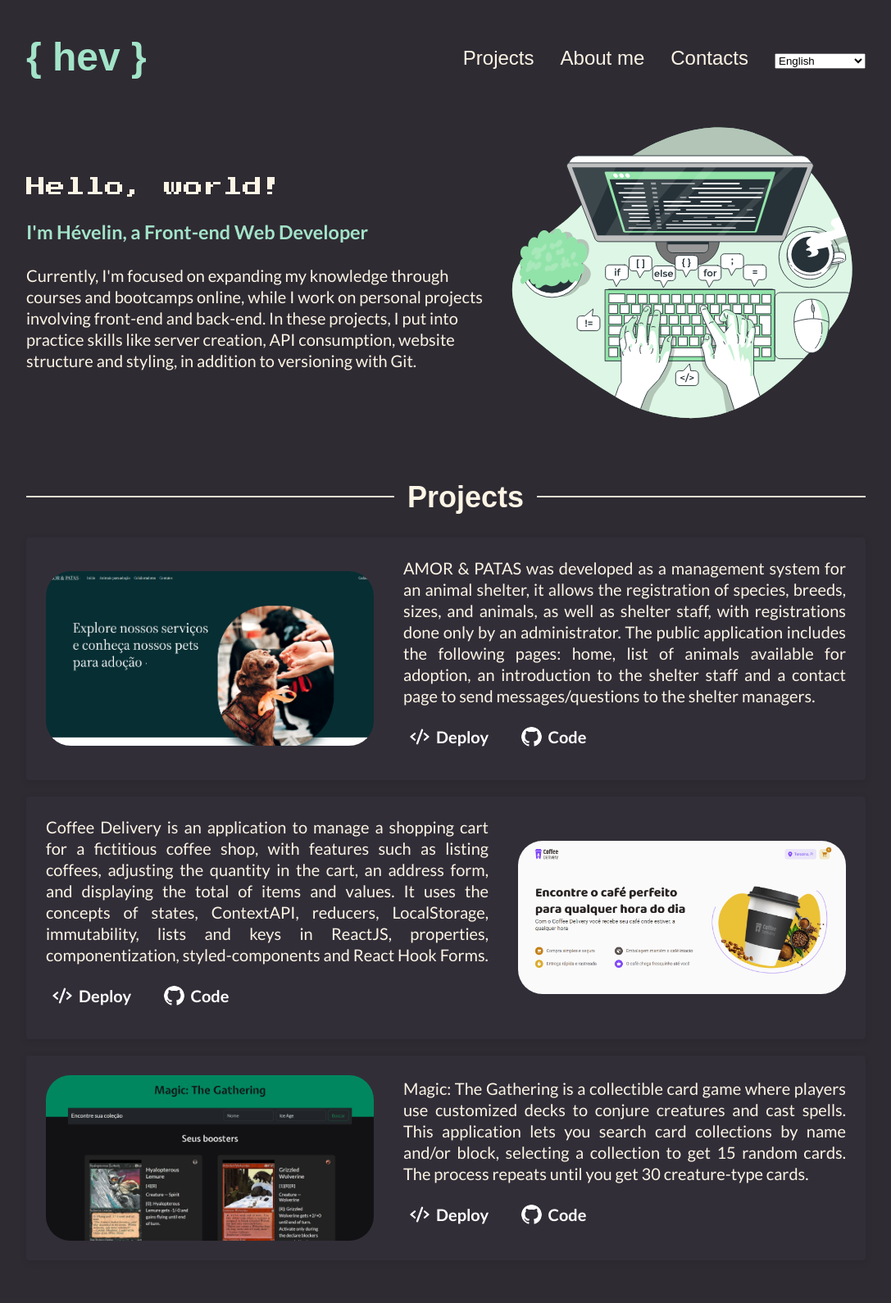
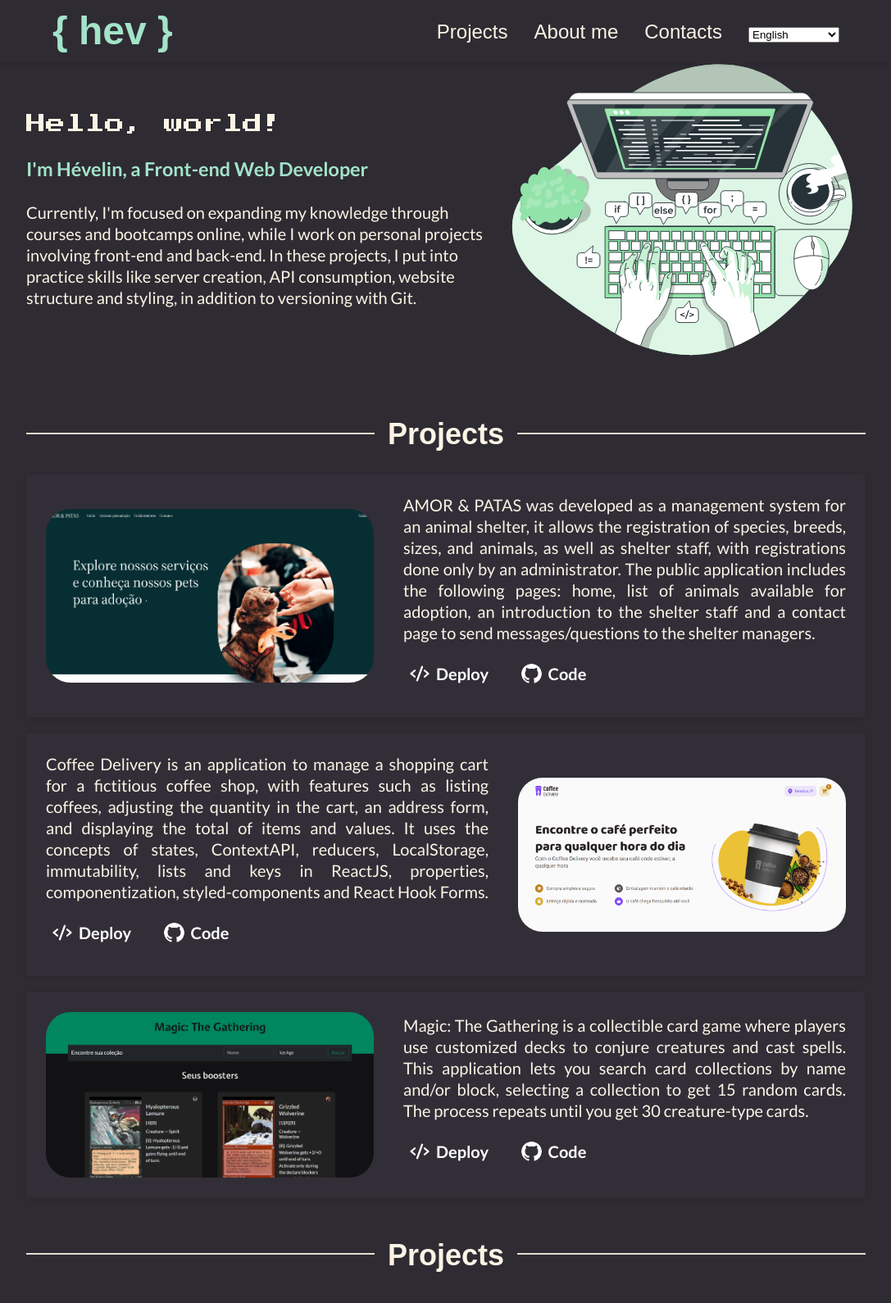
Before and after one commit to hevelinlima/portfolio, a React (Vite) app: page / in a window 1280 px wide. Shown: the whole page at 82% size, without its empty margins (96-1183 px from the left). Built offline with nearby package versions, Linux system fonts and the light colour scheme; a web font is replaced by a local one.

Commit message:
responsive design for nav

```diff
--- a/src/App.ts
+++ b/src/App.ts
@@ -5,6 +5,13 @@ export const Container = styled.main`
   max-width: 72rem;
   margin: 1.5rem auto;
   padding: 0.5rem 4rem;
+
+  @media only screen and (max-width: 1000px) {
+    padding: 0.75rem;
+    div{
+      padding: 1rem;
+    }
+  }
 `
 
 export const ProjectSection = styled.div`
@@ -14,10 +21,12 @@ export const ProjectSection = styled.div`
 
   h2{
     ${typography.fonts.textBody};
-    font-weight: bold;
     background-color: ${(props)=>props.theme.colors["background"]};
-    margin: -1.8rem 0 0 3rem;
+    margin-top: -1.8rem;
     padding: 0 1rem 0 1rem;
+  }
+  @media only screen and (max-width: 768px) {
+    margin-top: -1rem;
   }
 `
 
--- a/src/App.tsx
+++ b/src/App.tsx
@@ -7,6 +7,8 @@ import { Projects } from './components/organisms/Projects/index.tsx'
 import { Header } from './components/organisms/Header/index.tsx'
 import { Hero } from './components/organisms/Hero/index.tsx'
 import { useTranslation } from 'react-i18next'
+import { Separator } from './components/atoms/Separator/index.tsx'
+import { AboutMe } from './components/organisms/AboutMe/index.tsx'
 
 const projectIds = [1, 2, 3]
 
@@ -15,7 +17,9 @@ export function App() {
   return(
     <ThemeProvider theme={defaultTheme}>
       <Container>
-        <Header />
+        <div>
+          <Header />
+        </div>
         <Hero />
         <ProjectSection>
           <h2>{t("projects.title")}</h2>
@@ -29,6 +33,8 @@ export function App() {
             ))}
           </ProjectCard>
         </ProjectSection>
+        <Separator />
+        <AboutMe />
       </Container>
       <GlobalStyle />
     </ThemeProvider>
--- /dev/null
+++ b/src/components/atoms/Separator/index.tsx
@@ -0,0 +1,7 @@
+import { SeparatorSection } from "./styles";
+
+export function Separator(){
+  return(
+    <SeparatorSection />
+  )
+}
--- /dev/null
+++ b/src/components/atoms/Separator/styles.ts
@@ -0,0 +1,9 @@
+import styled from "styled-components";
+
+export const SeparatorSection = styled.div`
+  padding-bottom: 3rem;
+  border-bottom: 2px solid ${(props)=>props.theme.colors['separator-color']};
+  &:hover{
+    border-bottom: 2px solid ${(props)=>props.theme.colors['primary-color']};
+  }
+`
--- /dev/null
+++ b/src/components/organisms/AboutMe/index.tsx
@@ -0,0 +1,11 @@
+import { useTranslation } from "react-i18next";
+import { AboutMeContainer } from "./styles";
+
+export function AboutMe(){
+  const { t } = useTranslation("global")
+  return(
+    <AboutMeContainer>
+      <h2>{t("projects.title")}</h2>
+    </AboutMeContainer>
+  )
+}
--- /dev/null
+++ b/src/components/organisms/AboutMe/styles.ts
@@ -0,0 +1,15 @@
+import styled from "styled-components";
+import { typography } from "../../../styles/typography";
+
+export const AboutMeContainer = styled.div`
+  display: flex;
+  flex-direction: column;
+  align-items: center;
+  margin-top: -1.8rem;
+
+  h2{
+    padding: 0 1rem 0 1rem;
+    ${typography.fonts.textBody}
+    background-color: ${(props)=>props.theme.colors["background"]};
+  }
+`
--- a/src/components/organisms/Header/index.tsx
+++ b/src/components/organisms/Header/index.tsx
@@ -1,16 +1,19 @@
 import { useTranslation } from "react-i18next"
 import { FirstItem, HeaderContainer, OtherItems, ToggleButton } from './styles.ts'
+import { useState } from "react";
 
 export function Header(){
   const { t, i18n } = useTranslation("global");
+  const [menuOpen, setMenuOpen] = useState(false);
+
   const handleChangeLanguage = (event: React.ChangeEvent<HTMLSelectElement>) => {
     const lang = event.target.value;
     i18n.changeLanguage(lang)
   };
 
-  function handleToggleMenu(){
-
-  }
+  const handleToggleMenu = () => {
+    setMenuOpen((open) => !open);
+  };
 
   return(
     <HeaderContainer>
@@ -18,10 +21,7 @@ export function Header(){
           <FirstItem>
             <li><a href="">{t("header.first-item")}</a></li>
           </FirstItem>
-          <ToggleButton onClick={handleToggleMenu}>
-            <img src="toggle-button.svg" alt="" />
-          </ToggleButton>
-          <OtherItems>
+          <OtherItems className={menuOpen ? "open" : ""}>
             <li><a href="">{t("header.second-item")}</a></li>
             <li><a href="">{t("header.third-item")}</a></li>
             <li><a href="">{t("header.fourth-item")}</a></li>
@@ -32,6 +32,9 @@ export function Header(){
               </select>
             </li>
           </OtherItems>
+          <ToggleButton onClick={handleToggleMenu}>
+            <img src="toggle-button.svg" alt="" />
+          </ToggleButton>
         </ul>
       </HeaderContainer>
   )
--- a/src/components/organisms/Header/styles.ts
+++ b/src/components/organisms/Header/styles.ts
@@ -5,6 +5,13 @@ import { typography } from "../../../styles/typography";
 export const HeaderContainer = styled.nav`
   ${typography.fonts.textNav};
   background-color: ${(props)=>props.theme.colors['background']};
+  position: fixed;
+  top: 0;
+  left: 0;
+  width: 100%;
+  z-index: 1000;
+  padding: 0 10rem;
+  box-shadow: 0 2px 4px rgba(0, 0, 0, 0.1);
 
   ul{
     list-style-type: none;
@@ -16,6 +23,9 @@ export const HeaderContainer = styled.nav`
       text-decoration: none;
     }
   }
+  @media only screen and (max-width: 1000px) {
+    padding: 0 2rem;
+  }
 `
 
 export const FirstItem = styled.li`
@@ -23,13 +33,14 @@ export const FirstItem = styled.li`
 
   a{
     color: ${(props)=> props.theme.colors["primary-color"]};
+
     &:hover{
-    color: ${(props)=> props.theme.colors["secondary-color"]};
-  }
+      color: ${(props)=> props.theme.colors["secondary-color"]};
+    }
   }
 `
 
-export const OtherItems = styled.li`
+export const OtherItems = styled.div`
   display: flex;
   gap: 2rem;
   a{
@@ -40,8 +51,26 @@ export const OtherItems = styled.li`
       border-bottom: 3px solid ${(props)=>props.theme.colors['primary-color']};
     }
   }
-  @media only screen and (max-width: 768px) {
+
+  @media only screen and (max-width: 1000px) {
     display: none;
+    &.open{
+      display: block;
+
+      position: absolute;
+      width: 100%;
+      height: calc(100vh - 9rem);
+      padding: 2rem 7.5rem;
+      top: 4rem;
+      right: 0;
+      background-color: ${(props)=>props.theme.colors['background']};
+    }
+    & > * {
+      margin-bottom: 1.5rem;
+    }
+    & > *:last-child {
+      margin-bottom: 0;
+    }
   }
 `
 
@@ -50,7 +79,7 @@ export const ToggleButton = styled.button`
   background: transparent;
   border: none;
 
-  @media only screen and (max-width: 768px) {
+  @media only screen and (max-width: 1000px) {
     display: block;
   }
 `
--- a/src/components/organisms/Hero/index.tsx
+++ b/src/components/organisms/Hero/index.tsx
@@ -2,6 +2,7 @@ import { useTranslation } from "react-i18next"
 import { HeroContainer, MainContainer } from "./styles"
 import headerImage from '/header-image.svg'
 import { useEffect, useState } from "react";
+import { Separator } from "../../atoms/Separator";
 
 export function Hero(){
   const { t } = useTranslation("global")
@@ -35,7 +36,7 @@ export function Hero(){
         </div>
         <img src={ headerImage } alt="" />
       </MainContainer>
-      <div className="separator" />
+      <Separator />
     </HeroContainer>
   )
 }
--- a/src/components/organisms/Hero/styles.ts
+++ b/src/components/organisms/Hero/styles.ts
@@ -5,13 +5,6 @@ export const HeroContainer = styled.header`
   img{
     max-height: 28rem;
     height: auto;
-  }
-  .separator{
-    padding-bottom: 3rem;
-    border-bottom: 2px solid ${(props)=>props.theme.colors['separator-color']};
-    &:hover{
-      border-bottom: 2px solid ${(props)=>props.theme.colors['primary-color']};
-    }
   }
   @media only screen and (max-width: 768px) {
    img{
--- a/src/styles/typography.ts
+++ b/src/styles/typography.ts
@@ -34,7 +34,7 @@ export const typography = {
     `,
     textBody: css`
     font-family: "Expletus Sans", sans-serif;
-    font-weight: 600;
+    font-weight: bold;
     font-size: 2.25rem;
     line-height: 1.6;
   `,
```
